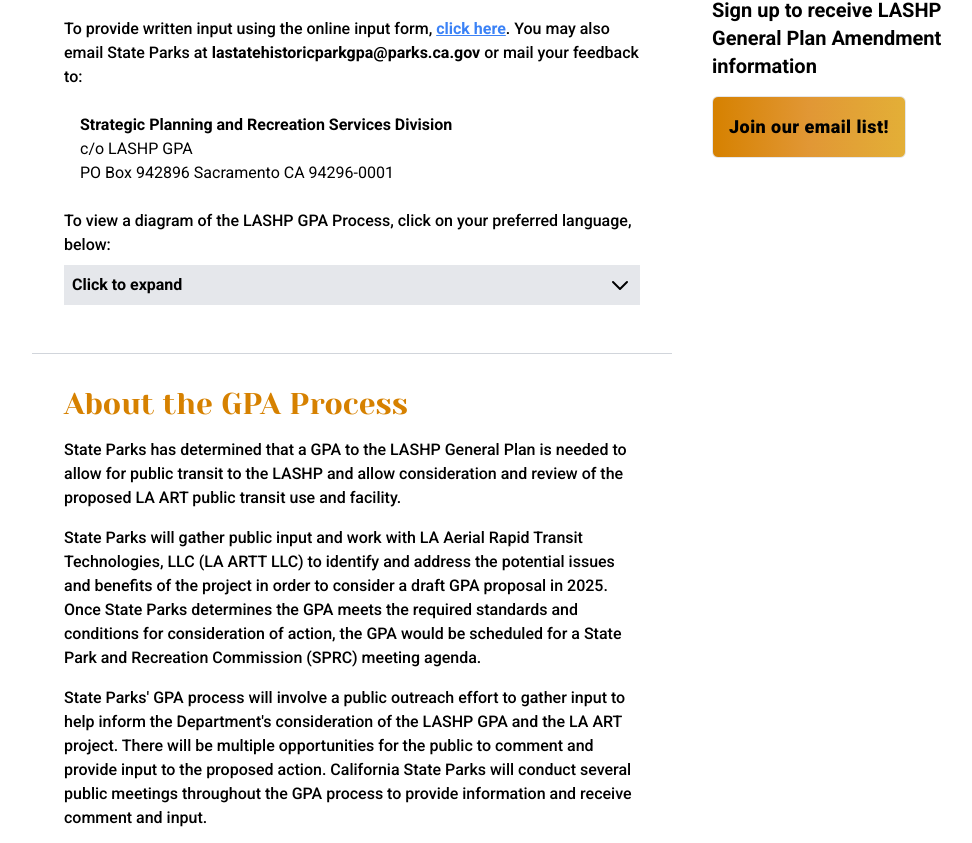
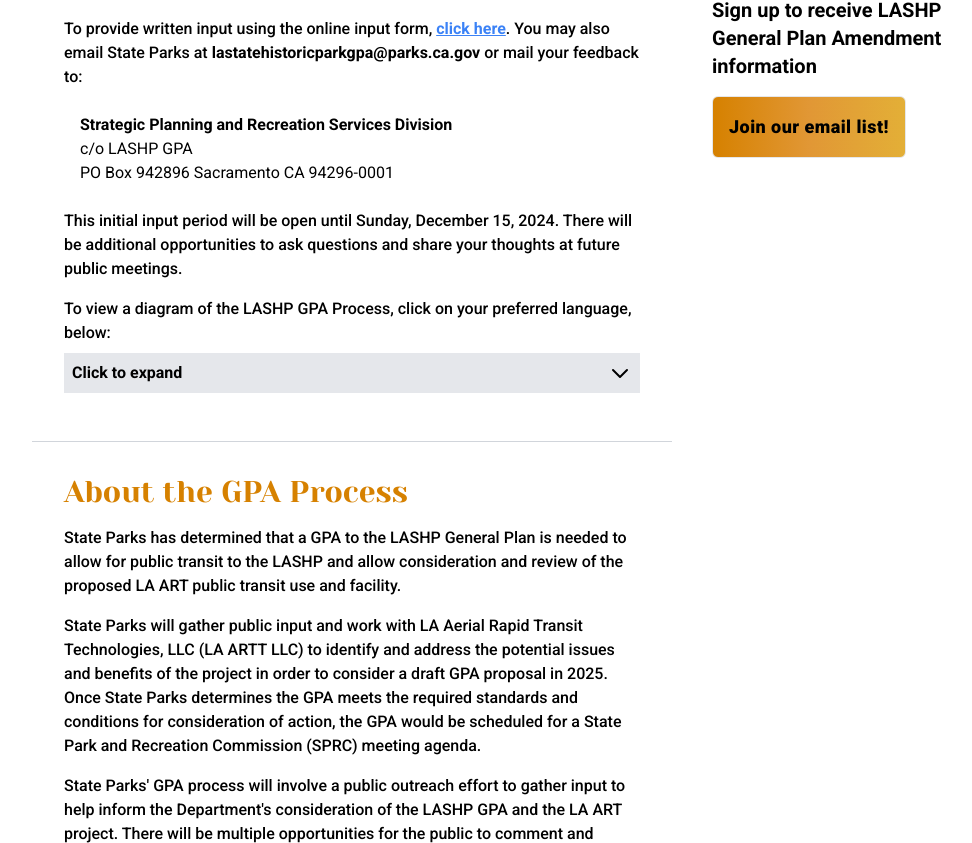
Before and after one commit to AECOMVizStudio/la_art, a React (Vite) app: page / in a window 1280 px wide. Shown: the part 903-1746 px from the top of the page, without its empty margins (120-1092 px from the left). Built offline with nearby package versions, Linux system fonts and the light colour scheme.

Commit message:
general plan page text updates

```diff
--- a/src/components/children/Headings/GeneralPlan.tsx
+++ b/src/components/children/Headings/GeneralPlan.tsx
@@ -50,7 +50,7 @@
 
           </p>
         <p className="font-medium pt-4">
-        To provide written input using the online input form, <a href='https://www.surveymonkey.com/r/lastatehistoricparkgpa' target="_blank" className="text-blue-500 underline font-bold">click here</a>. You may also email State Parks at <span className="font-bold">lastatehistoricparkgpa@parks.ca.gov</span> or mail your feedback to:
+        To provide written input using the online input form, <a href='https://www.surveymonkey.com/r/lastatehistoricparkgpa' target="_blank" className="text-blue-500 underline font-bold">click here</a>. You may also email State Parks at <a className="font-bold" href="mailto:lastatehistoricparkgpa@parks.ca.gov">lastatehistoricparkgpa@parks.ca.gov</a> or mail your feedback to:
         </p>
           <div className="font-normal pt-4 mx-4">
               <div className="py-2">
@@ -59,7 +59,9 @@
                   <p>PO Box 942896 Sacramento CA 94296-0001</p>
               </div>
             </div>
-
+            <p className="font-medium pt-4">
+            This initial input period will be open until Sunday, December 15, 2024. There will be additional opportunities to ask questions and share your thoughts at future public meetings.
+        </p>
           <Expandable props={diagrams}/>
 
         </section>
```
